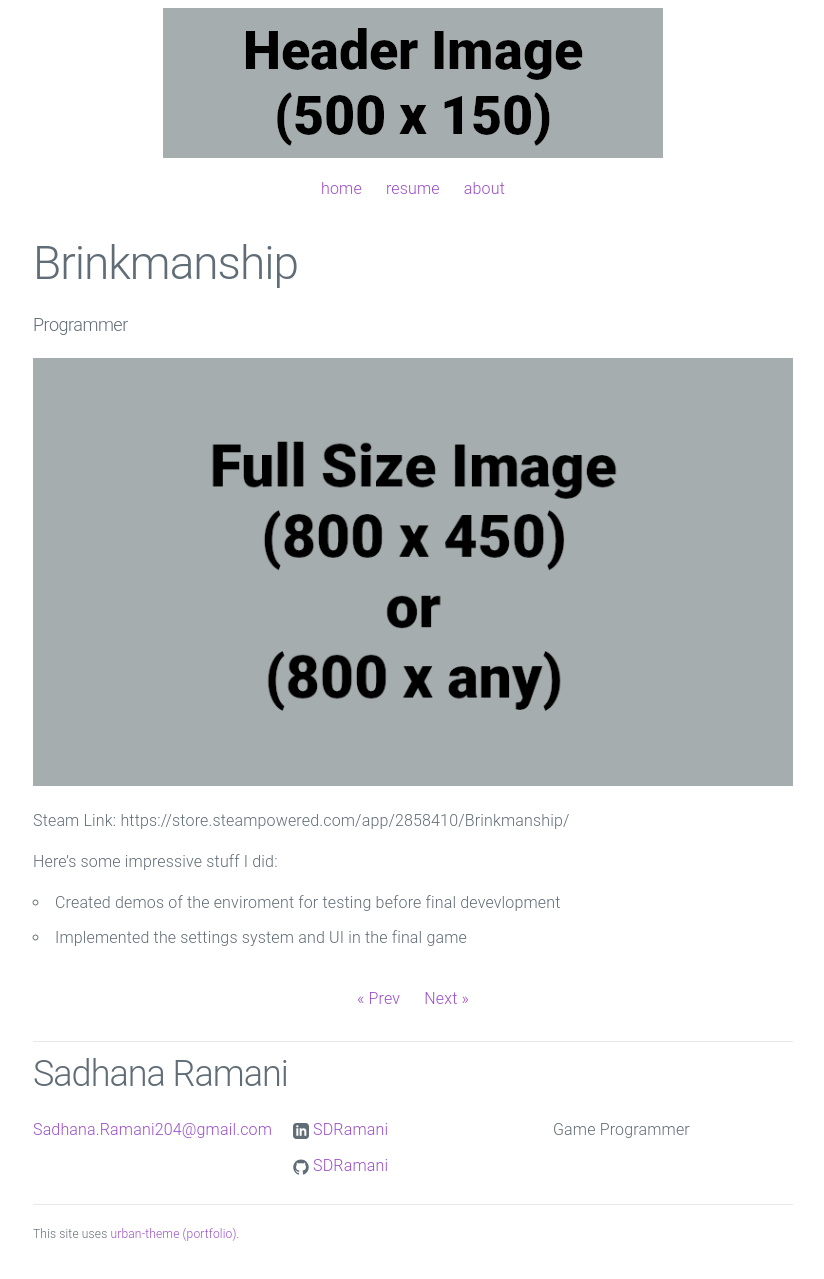
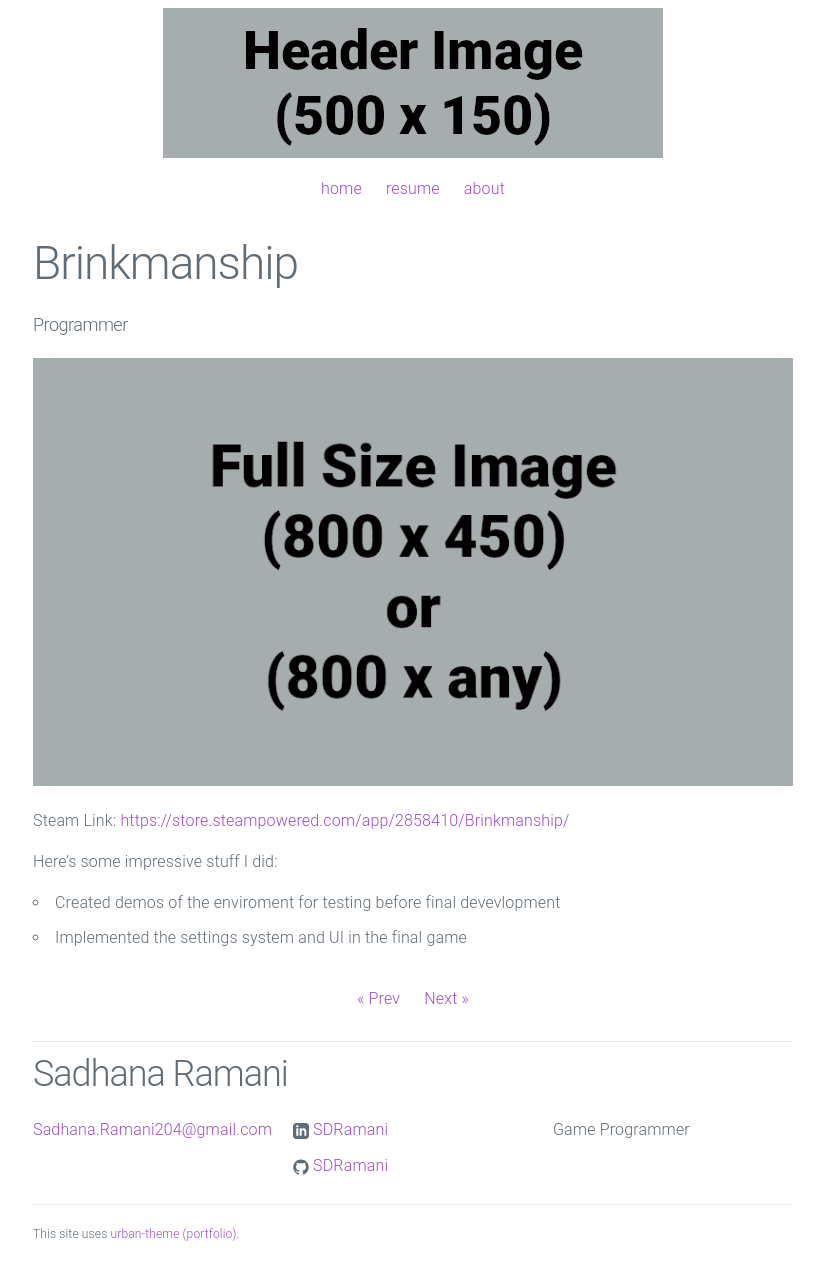
Before and after one commit to SDRamani/SDRamani.github.io, a Jekyll site: the page built from _posts/2024-01-01-Brinkmanship.md, in a window 1280 px wide. Shown: the whole page, without its empty margins (227-1051 px from the left). Built offline with Jekyll 4.4.1, drawn with Linux system fonts in a browser that asks for light colours; part of the change alters nothing that is shown.

```diff
--- a/_posts/2024-01-01-Brinkmanship.md
+++ b/_posts/2024-01-01-Brinkmanship.md
@@ -8,7 +8,7 @@ preview: /assets/postpreview.png
 
 ![Picture 1](/assets/fullsize.png)
 
-Steam Link: https://store.steampowered.com/app/2858410/Brinkmanship/
+Steam Link: [https://store.steampowered.com/app/2858410/Brinkmanship/](https://store.steampowered.com/app/2858410/Brinkmanship/)
 
 Here's some impressive stuff I did:
 * Created demos of the enviroment for testing before final devevlopment
```
